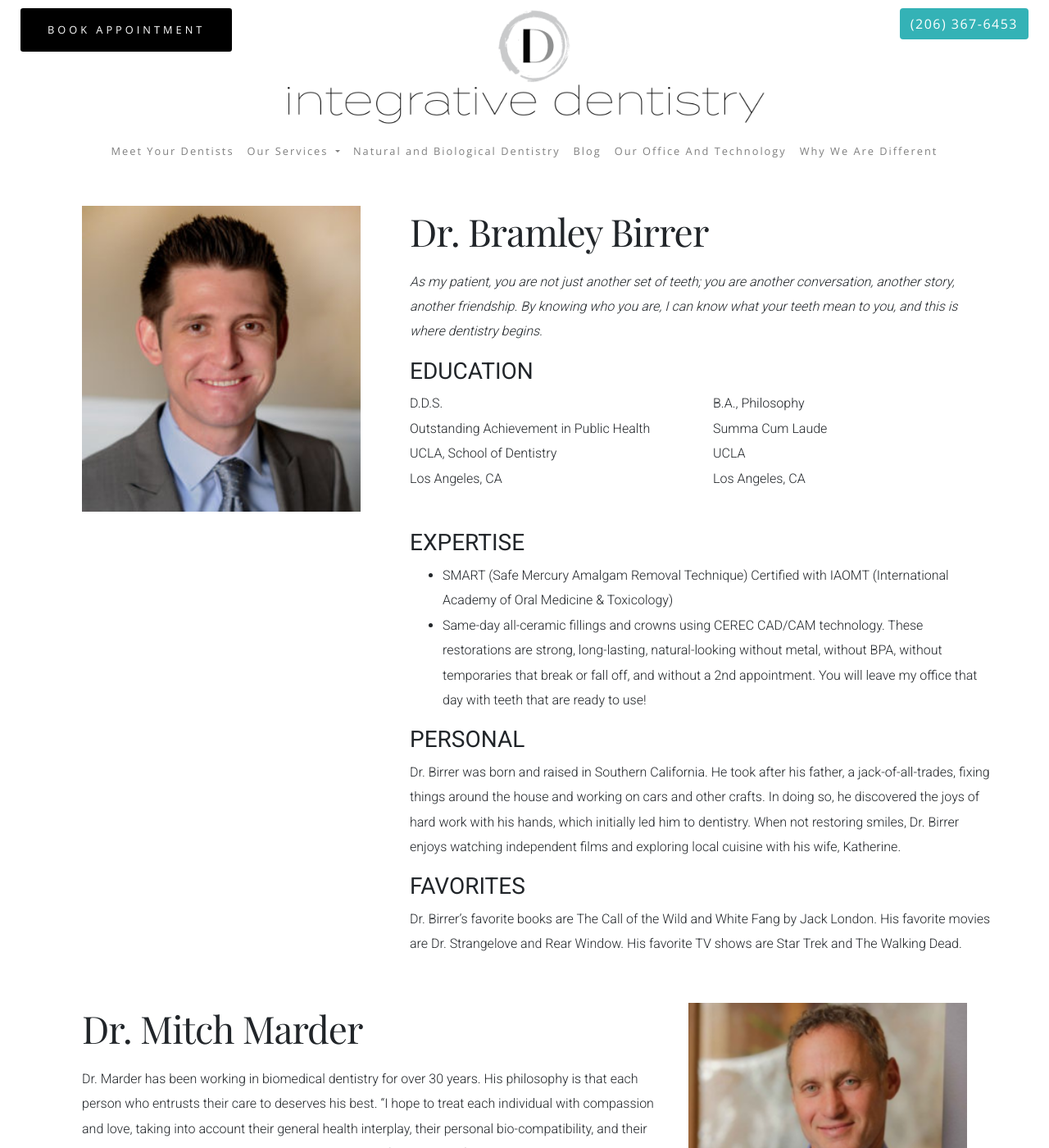
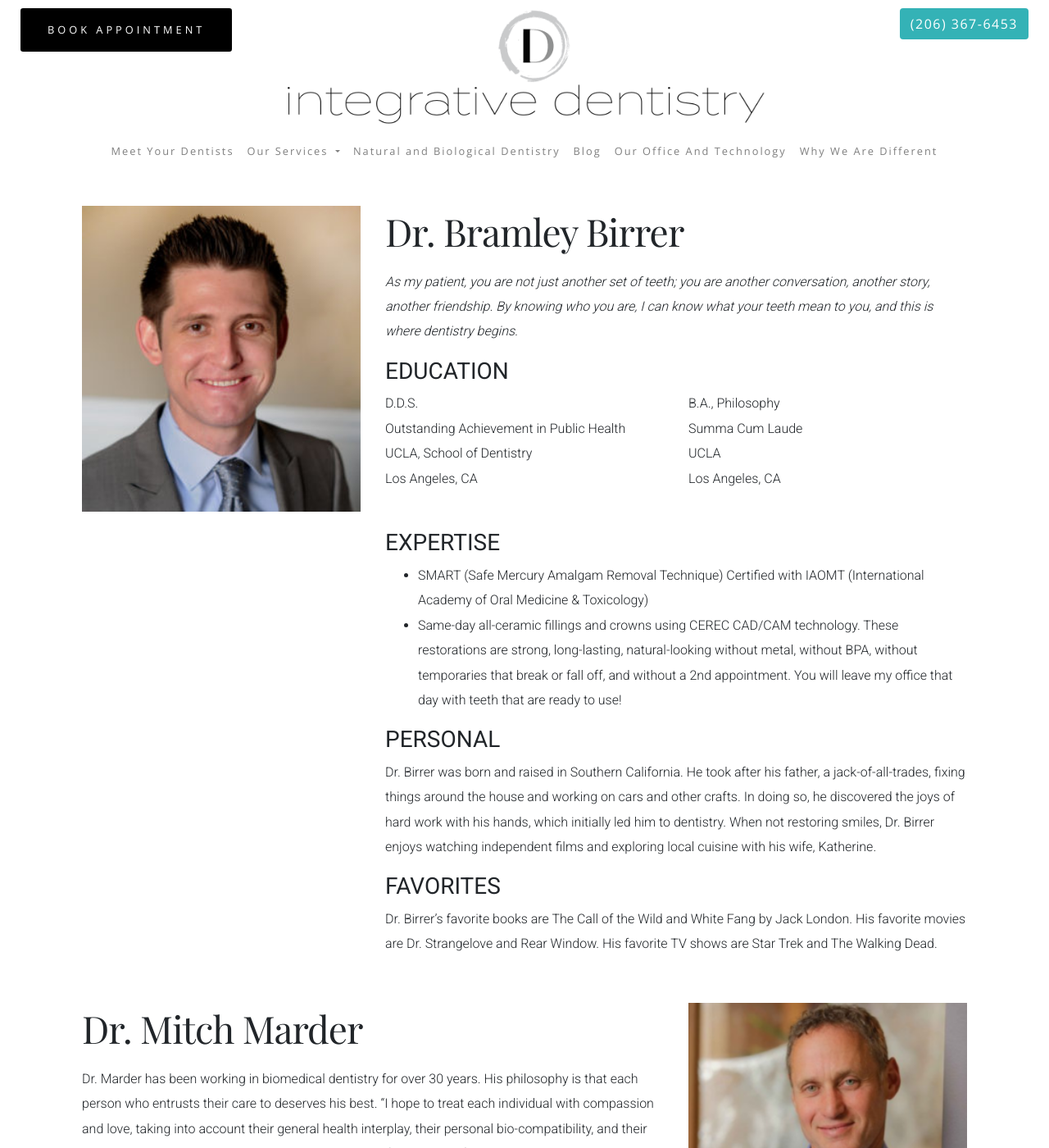
Before and after one commit to Karynvo/integrativejekyll, a Jekyll site: the page built from about.html, in a window 1280 px wide and 1400 px high. Shown: the whole window at 82% size. Built offline with Jekyll 4.4.1, drawn with Linux system fonts in a browser that asks for light colours.

Commit message:
formatting adjustments

```diff
--- a/assets/css/index.css
+++ b/assets/css/index.css
@@ -597,7 +597,6 @@ a:hover {
     font-family: 'Roboto', sans-serif;
     font-weight: 300;
     line-height: 1.9;
-    margin-left: 30px;
 }
 
 .doctor-image {
--- a/assets/js/index.js
+++ b/assets/js/index.js
@@ -42,7 +42,6 @@ jQuery(document).ready(function ($) {
 
   var adjustNavbar = function(){
     var iconLogo = document.getElementById("icon-logo");
-    console.log(window.innerWidth);
     if(window.innerWidth <= 500){
       iconLogo.classList.remove("icon-logo");
     }else{
```
